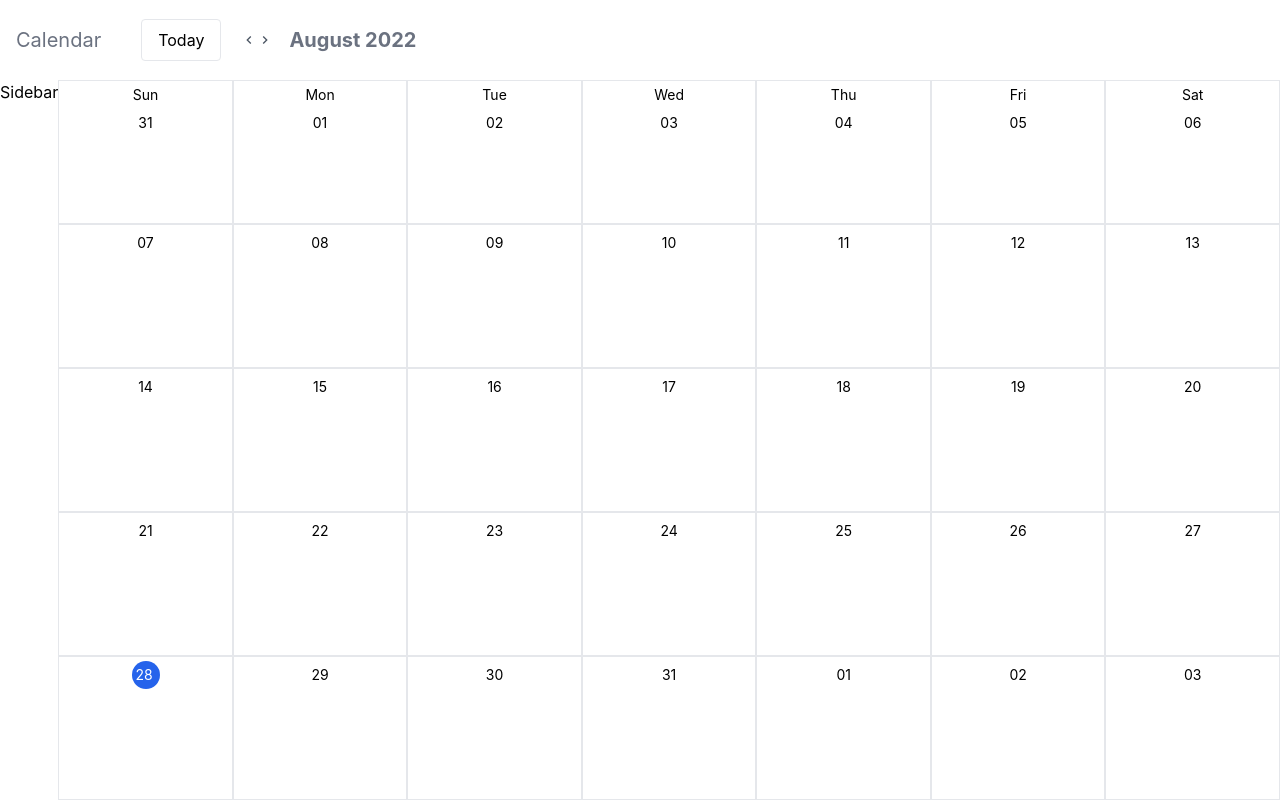
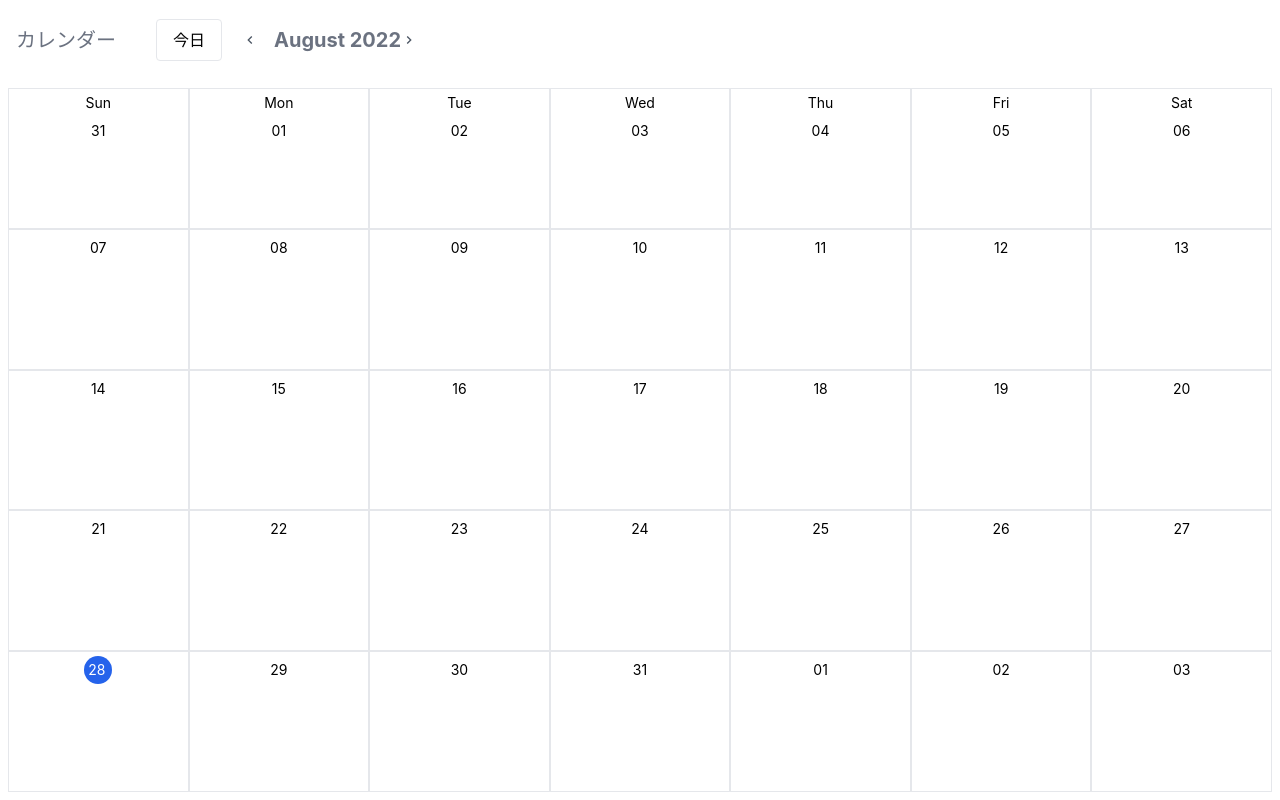
Before and after one commit to m0t0-taka/react-calendar, a React (Create React App) app: page / in a window 1280 px wide. Built offline with nearby package versions, Linux system fonts and the light colour scheme.

Commit message:
Sidbar削除、スタイル修正

```diff
--- a/src/App.js
+++ b/src/App.js
@@ -2,7 +2,6 @@ import { useState, useEffect, useContext } from "react";
 
 import { getMonth } from "./util";
 import { CalendarHeader } from "./components/CalendarHeader";
-import { Sidebar } from "./components/Sidebar";
 import { Month } from "./components/Month";
 import GlobalContext from "./context/GlobalContext";
 import { EventModal } from "./components/EventModal";
@@ -20,8 +19,7 @@ function App() {
       {showEventModal && <EventModal />}
       <div className="h-screen flex flex-col">
         <CalendarHeader />
-        <div className="flex flex-1">
-          <Sidebar />
+        <div className="flex flex-1 p-2">
           <Month month={currentMonth} />
         </div>
       </div>
--- a/src/components/CalendarHeader.jsx
+++ b/src/components/CalendarHeader.jsx
@@ -17,23 +17,25 @@ export const CalendarHeader = () => {
   };
   return (
     <header className="px-4 py-2 flex items-center">
-      <h1 className="mr-10 text-xl text-gray-500 fond-bold">Calendar</h1>
+      <h1 className="mr-10 text-xl text-gray-500 fond-bold">カレンダー</h1>
       <button onClick={handleReset} className="border rounded py-2 px-4 mr-5">
-        Today
+        今日
       </button>
       <button onClick={handlePrevMonth}>
-        <span className="material-icons-outlined cursor-pointer text-gray-600 mx-2">
+        <span className="cursor-pointer text-gray-600 mx-2">
           <MdChevronLeft />
         </span>
       </button>
+
+      <h2 className="ml-4 text-xl text-gray-500 font-bold">
+        {dayjs(new Date(dayjs().year(), monthIndex)).format("MMMM YYYY")}
+      </h2>
+
       <button onClick={handelNextMonth}>
-        <span className="material-icons-outlined cursor-pointer text-gray-600 mx-2">
+        <span className="cursor-pointer text-gray-600 mx-2">
           <MdChevronRight />
         </span>
       </button>
-      <h2 className="ml-4 text-xl text-gray-500 font-bold">
-        {dayjs(new Date(dayjs().year(), monthIndex)).format("MMMM YYYY")}
-      </h2>
     </header>
   );
 };
--- a/src/components/Sidebar.jsx
+++ /dev/null
@@ -1,5 +0,0 @@
-import React from "react";
-
-export const Sidebar = () => {
-  return <div>Sidebar</div>;
-};
```
